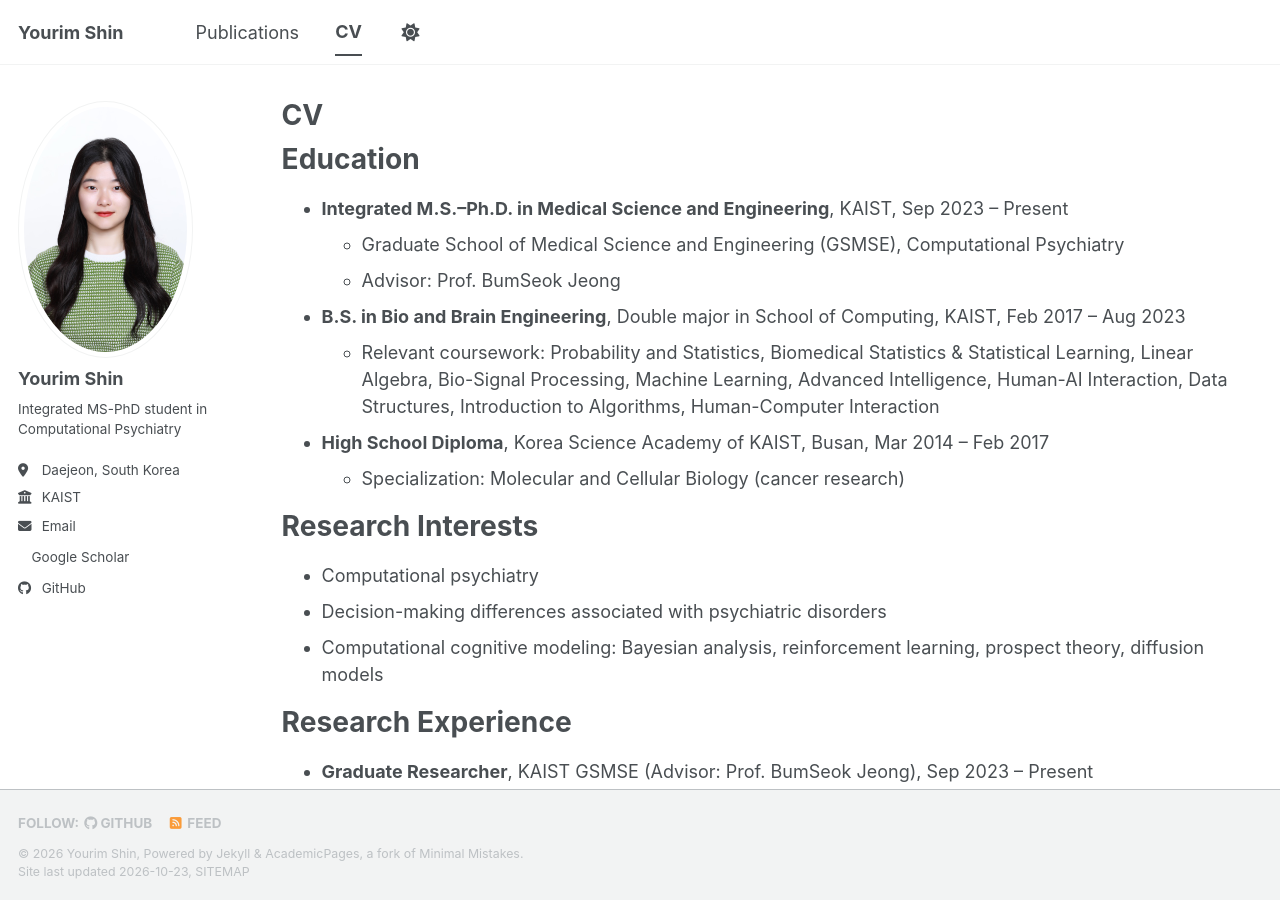
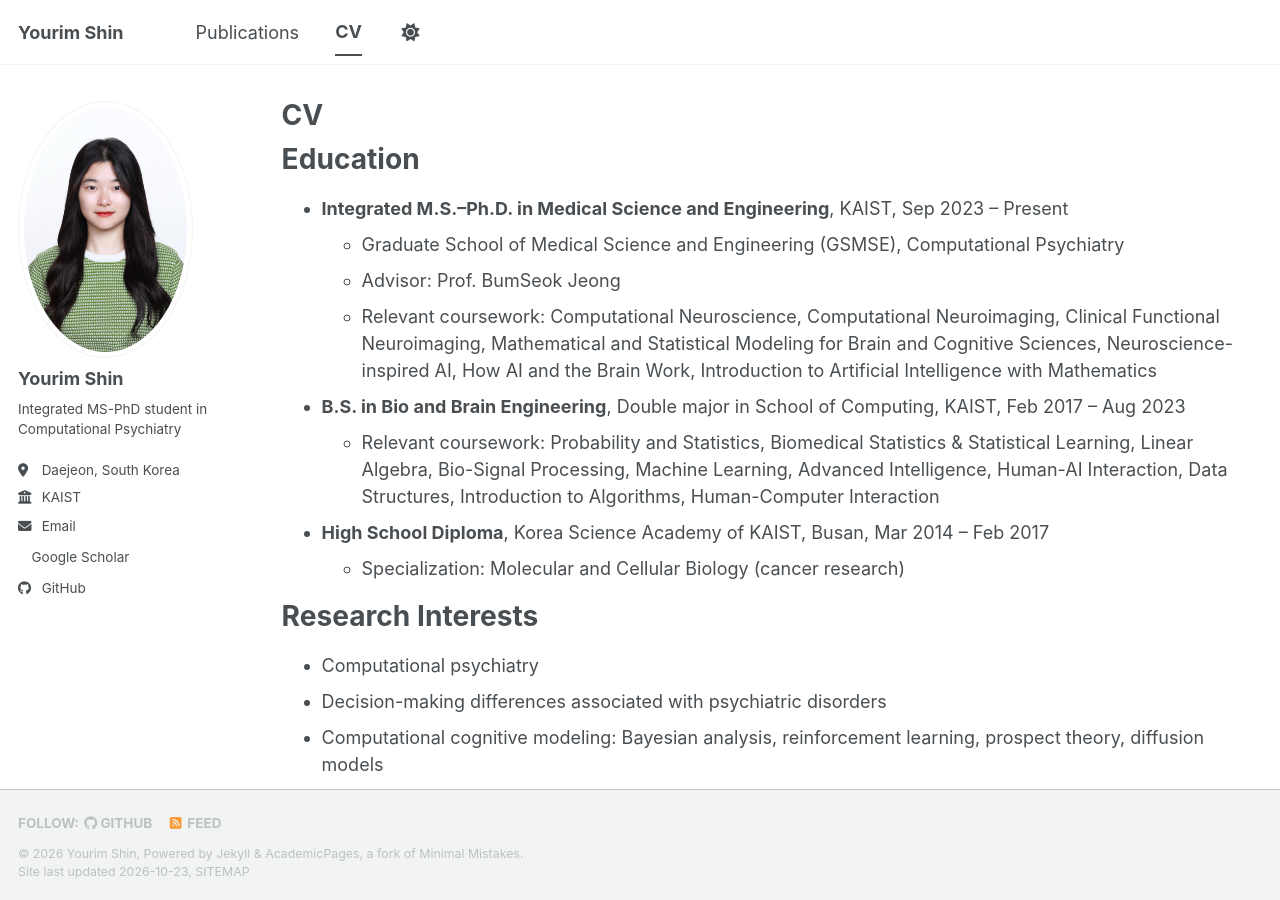
Before and after one commit to phrinee/phrinee.github.io, a Jekyll site: the page built from _pages/cv.md, in a window 1280 px wide and 900 px high. Built offline with Jekyll 4.4.1, drawn with Linux system fonts in a browser that asks for light colours; a style sheet for code colours, icons or effects is not loaded.

Commit message:
Add graduate coursework to CV

```diff
--- a/_pages/cv.md
+++ b/_pages/cv.md
@@ -14,6 +14,7 @@ Education
 * **Integrated M.S.–Ph.D. in Medical Science and Engineering**, KAIST, Sep 2023 – Present
   * Graduate School of Medical Science and Engineering (GSMSE), Computational Psychiatry
   * Advisor: Prof. BumSeok Jeong
+  * Relevant coursework: Computational Neuroscience, Computational Neuroimaging, Clinical Functional Neuroimaging, Mathematical and Statistical Modeling for Brain and Cognitive Sciences, Neuroscience-inspired AI, How AI and the Brain Work, Introduction to Artificial Intelligence with Mathematics
 * **B.S. in Bio and Brain Engineering**, Double major in School of Computing, KAIST, Feb 2017 – Aug 2023
   * Relevant coursework: Probability and Statistics, Biomedical Statistics & Statistical Learning, Linear Algebra, Bio-Signal Processing, Machine Learning, Advanced Intelligence, Human-AI Interaction, Data Structures, Introduction to Algorithms, Human-Computer Interaction
 * **High School Diploma**, Korea Science Academy of KAIST, Busan, Mar 2014 – Feb 2017
```
